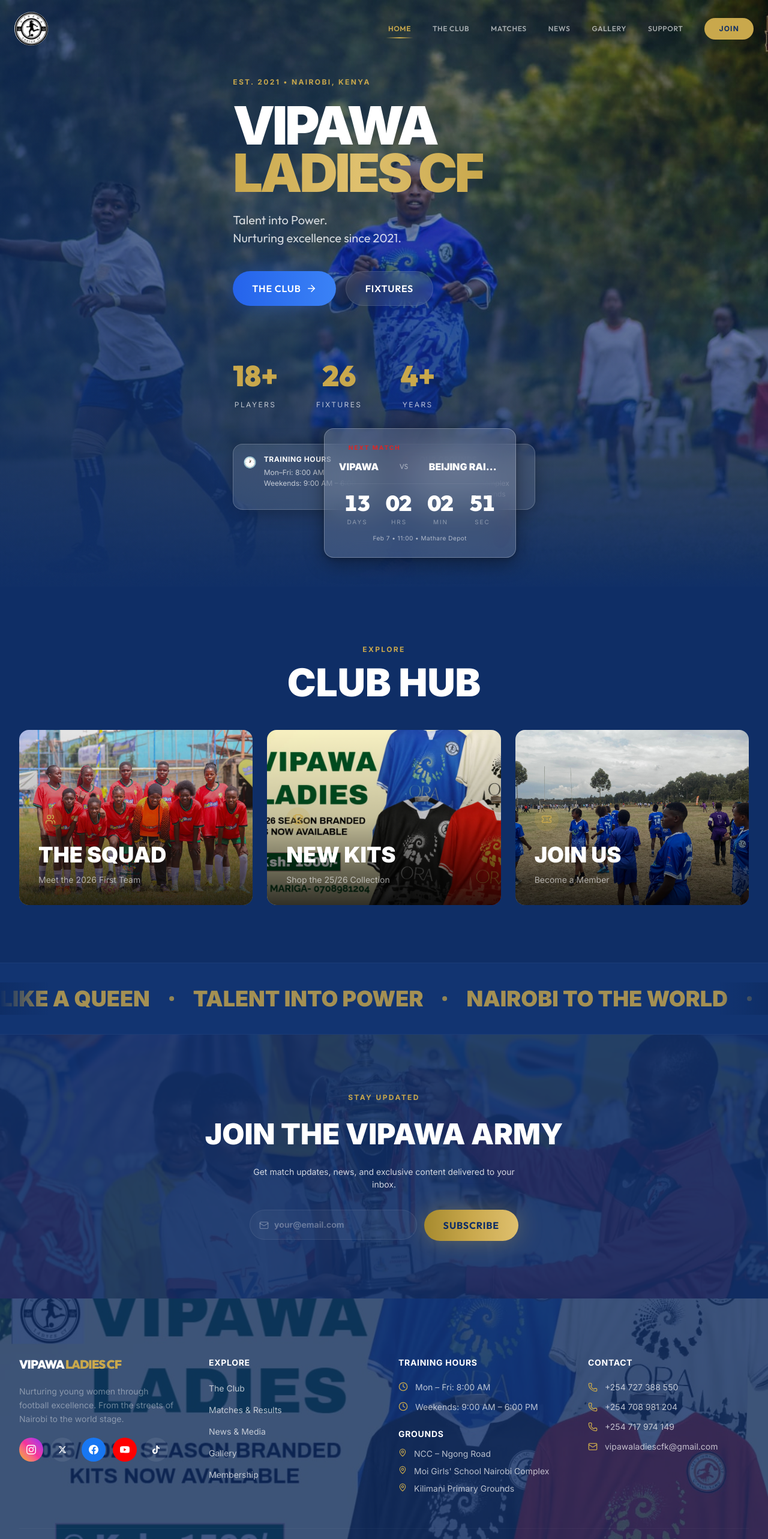
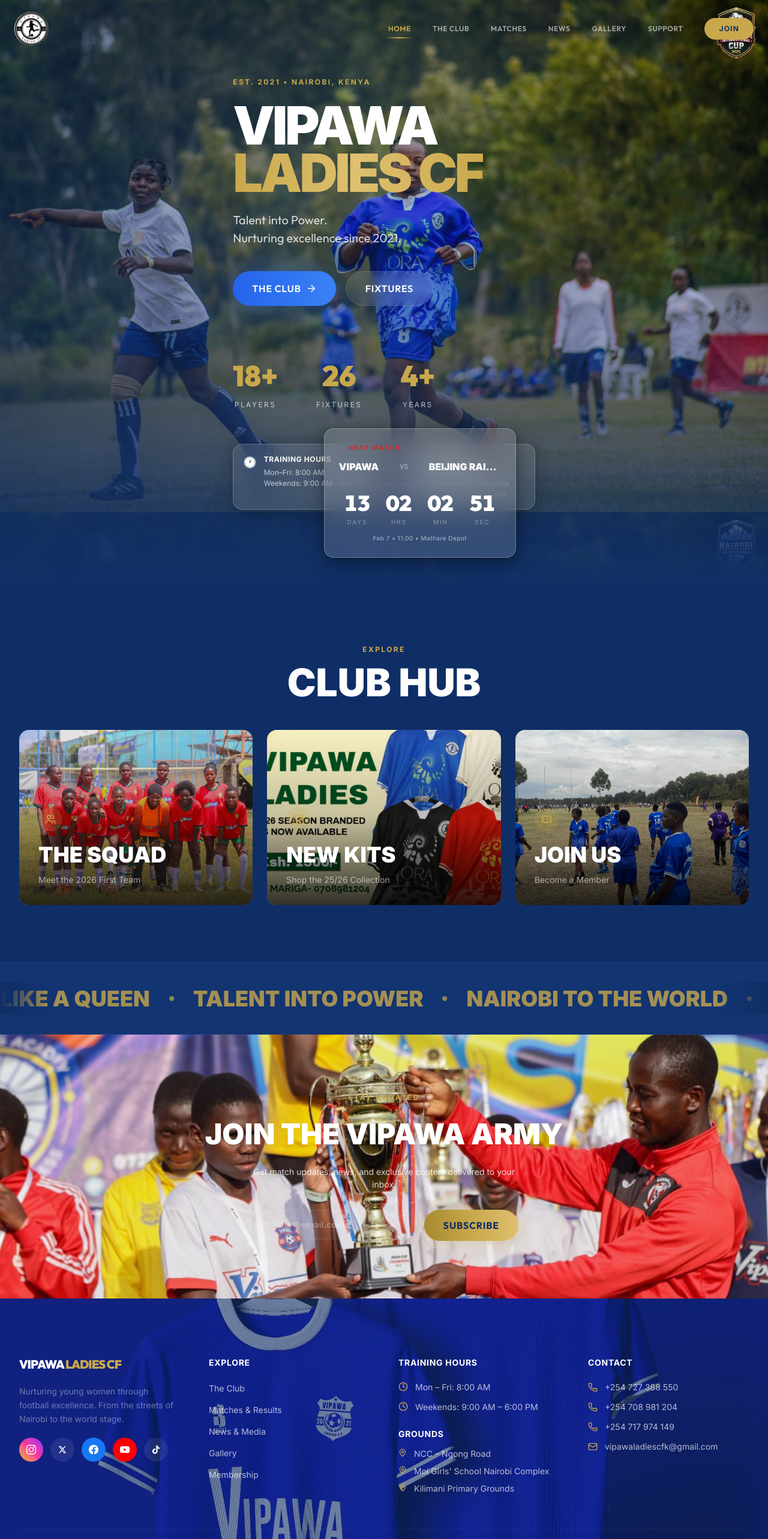
Before and after one commit to malnusagency-lgtm/vipawa-fc, a Next.js app: page / in a window 1280 px wide. Shown: the top 2566 px of the page at 60% size. Built offline with nearby package versions, Linux system fonts and the light colour scheme.

Commit message:
UI Polish: Fixed backgrounds for Hero and Stay Updated, improved visibility, and updated footer jersey image

```diff
--- a/src/components/Footer.jsx
+++ b/src/components/Footer.jsx
@@ -11,9 +11,9 @@
     <footer className="bg-black text-white pt-20 sm:pt-24 pb-10 sm:pb-12 overflow-hidden relative" role="contentinfo">
         {/* Kits Background Layer */}
         <div
-            className="absolute inset-0 z-0 bg-[url('/images/merchandise/kits-collection.jpeg')] bg-cover bg-center"
+            className="absolute inset-0 z-0 bg-[url('/images/merchandise/kit-blue.jpeg')] bg-cover bg-center"
         />
-        <div className="absolute inset-0 bg-primary/80 z-[1]" />
+        <div className="absolute inset-0 bg-primary/60 z-[1]" />
 
         <div className="container-custom relative z-10">
             <div className="grid grid-cols-1 sm:grid-cols-2 lg:grid-cols-4 gap-10 sm:gap-12 mb-14">
--- a/src/sections/Hero.jsx
+++ b/src/sections/Hero.jsx
@@ -99,15 +99,11 @@
         <section className="relative min-h-[100dvh] flex flex-col justify-center overflow-hidden noise" aria-label="Hero">
             {/* Background */}
             <div className="absolute inset-0 z-0">
-                <div className="absolute inset-0 bg-gradient-to-t from-primary via-primary/40 to-transparent z-10" />
-                <div className="absolute inset-0 bg-gradient-to-r from-primary/60 to-transparent z-10" />
-                <Image
-                    src="/images/gallery/gallery-3.jpeg"
-                    alt=""
-                    fill
-                    priority
-                    className="object-cover opacity-90"
-                    sizes="100vw"
+                <div className="absolute inset-0 bg-gradient-to-t from-primary via-primary/20 to-transparent z-10" />
+                <div className="absolute inset-0 bg-gradient-to-r from-primary/40 to-transparent z-10" />
+                <div
+                    className="absolute inset-0 bg-[url('/images/gallery/gallery-3.jpeg')] bg-cover bg-center"
+                    style={{ backgroundAttachment: 'fixed' }}
                 />
             </div>
 
--- a/src/sections/SocialProof.jsx
+++ b/src/sections/SocialProof.jsx
@@ -27,12 +27,11 @@
 
             {/* Newsletter CTA */}
             <section className="section-padding relative overflow-hidden" aria-label="Newsletter signup">
-                {/* Fixed Background Layer */}
                 <div
                     className="absolute inset-0 z-0 bg-[url('/images/backgrounds/stay%20updated%20section%20background.jpeg')] bg-cover bg-center"
                     style={{ backgroundAttachment: 'fixed' }}
                 />
-                <div className="absolute inset-0 bg-primary/90 z-[1]" />
+                <div className="absolute inset-0 bg-primary/3 z-[1]" />
 
                 <div className="container-custom relative z-10">
                     <div className="max-w-2xl mx-auto text-center">
```
